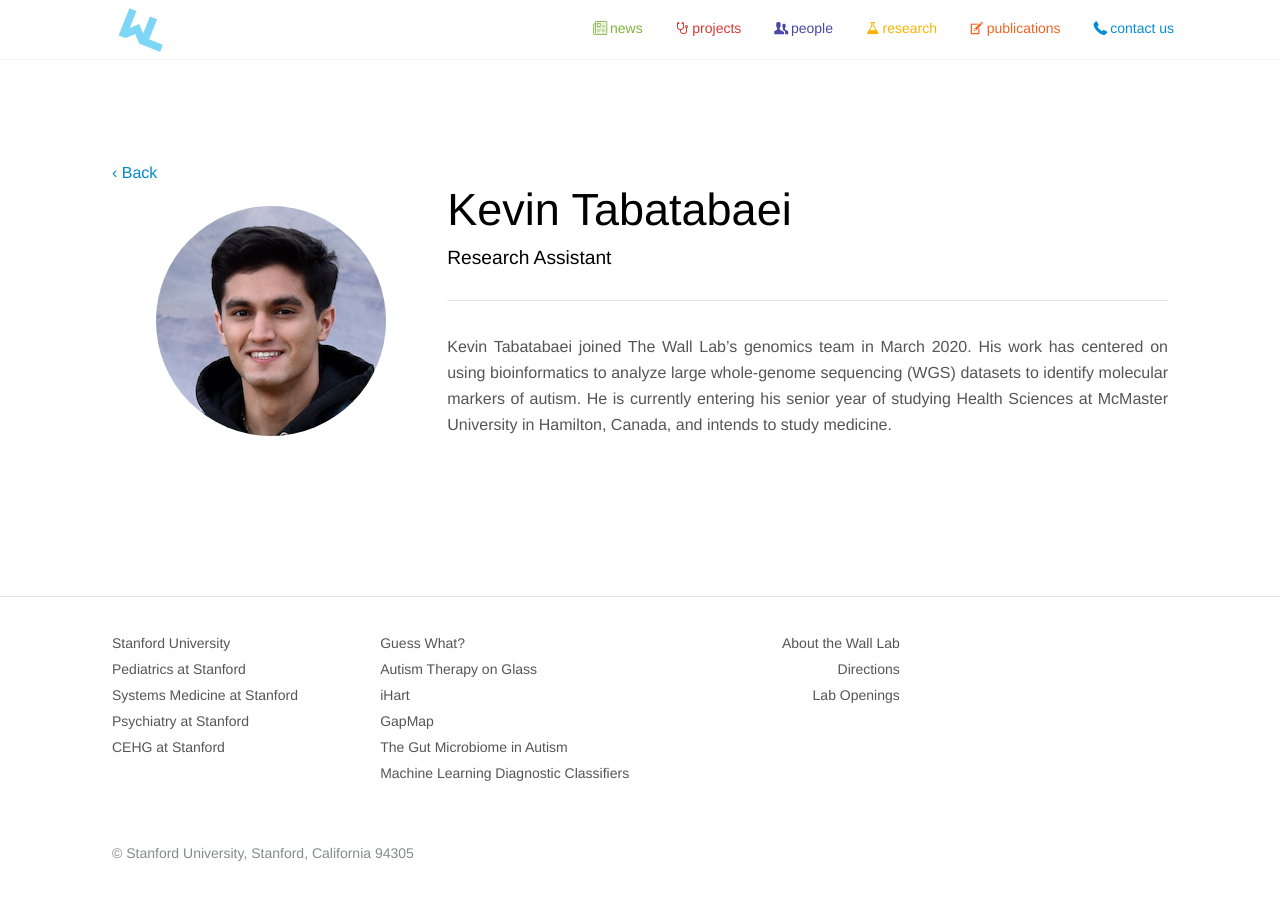
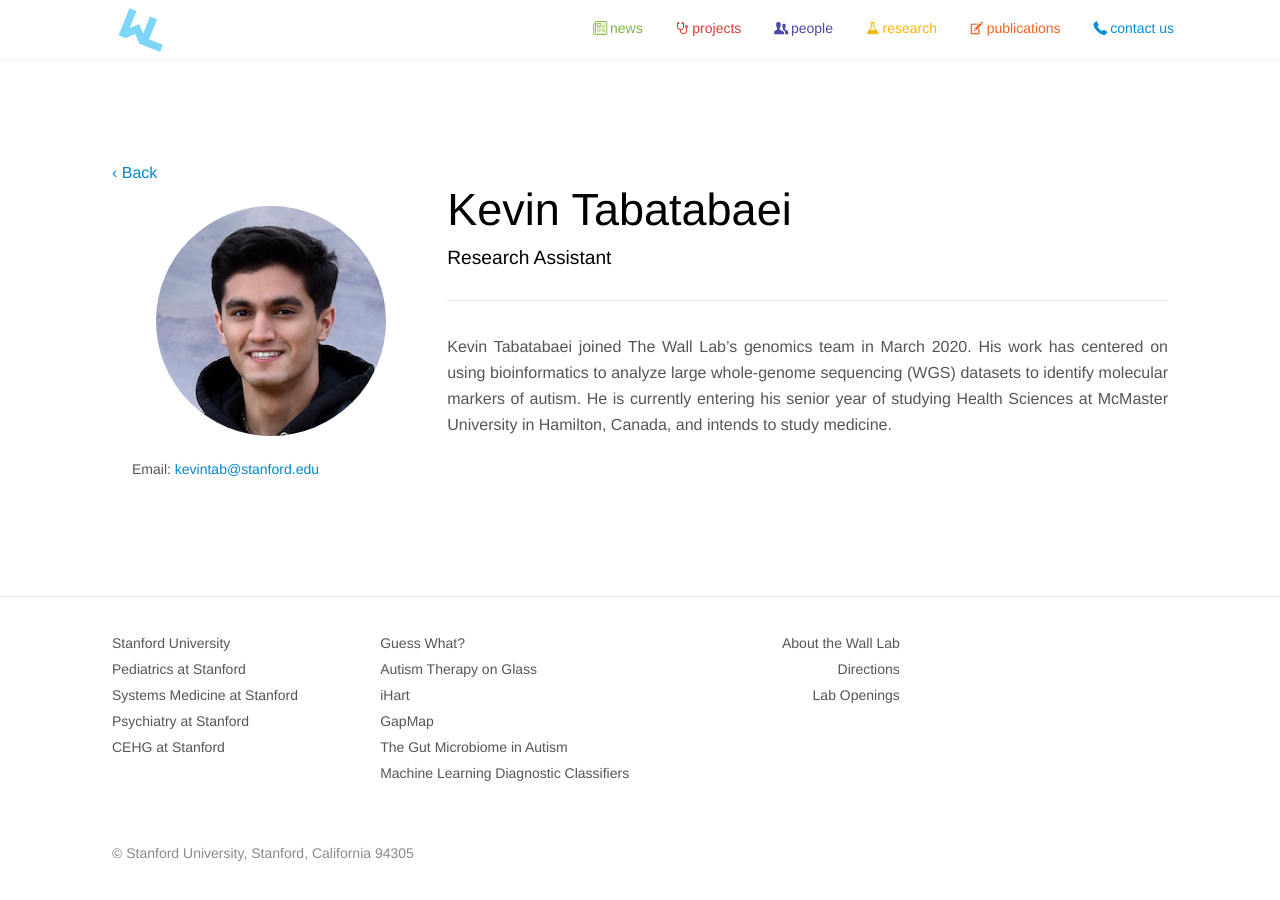
Before and after one commit to walllab/walllab.github.io, a Jekyll site: the page built from people/interns/kevint/index.md, in a window 1280 px wide. Built offline with Jekyll 4.4.1, drawn with Linux system fonts in a browser that asks for light colours.

Commit message:
Add Kevin T email

```diff
--- a/people/interns/kevint/index.md
+++ b/people/interns/kevint/index.md
@@ -3,8 +3,8 @@ layout: intern
 position: Research Assistant
 first_name: Kevin
 last_name: Tabatabaei
-email_prefix:
-email_suffix:
+email_prefix: kevintab
+email_suffix: stanford, edu
 website:
 phone:
 fax:
```
